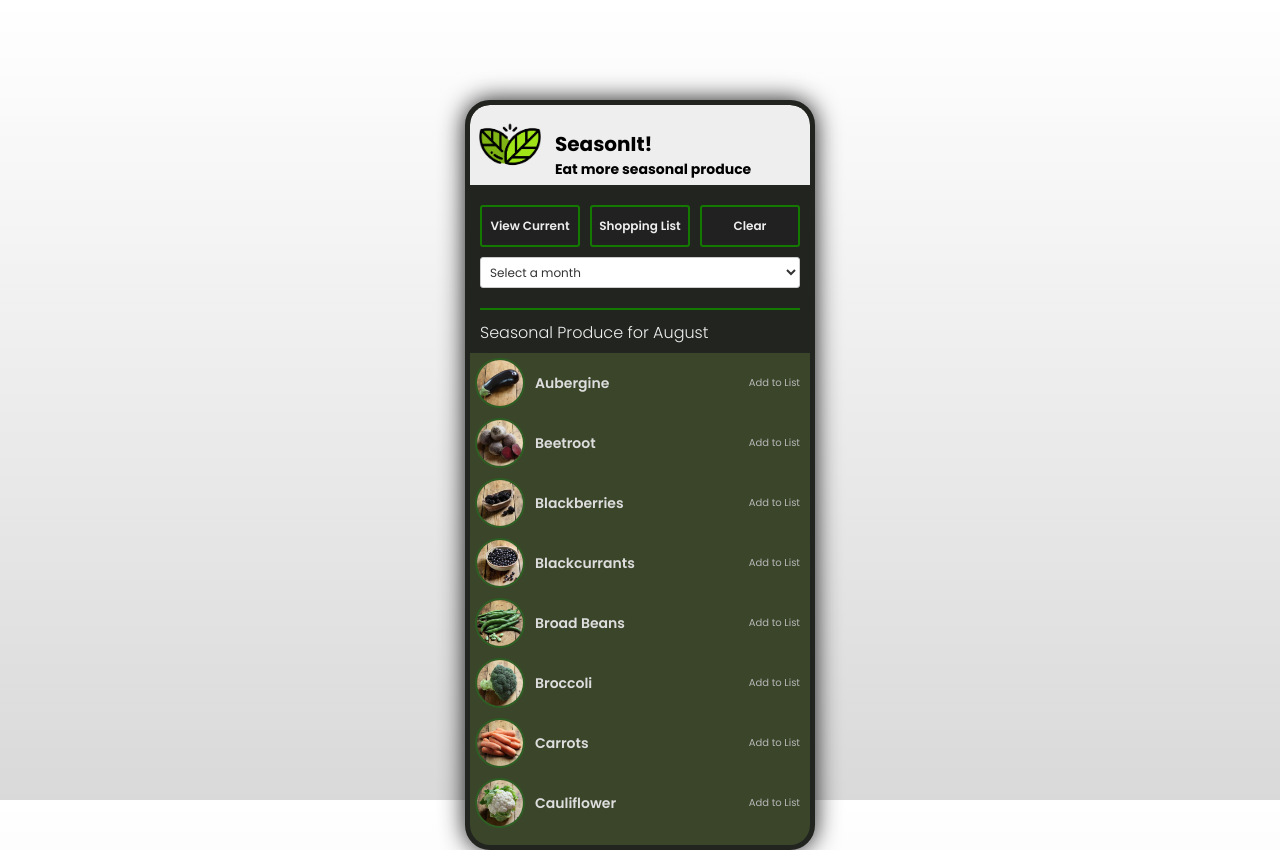
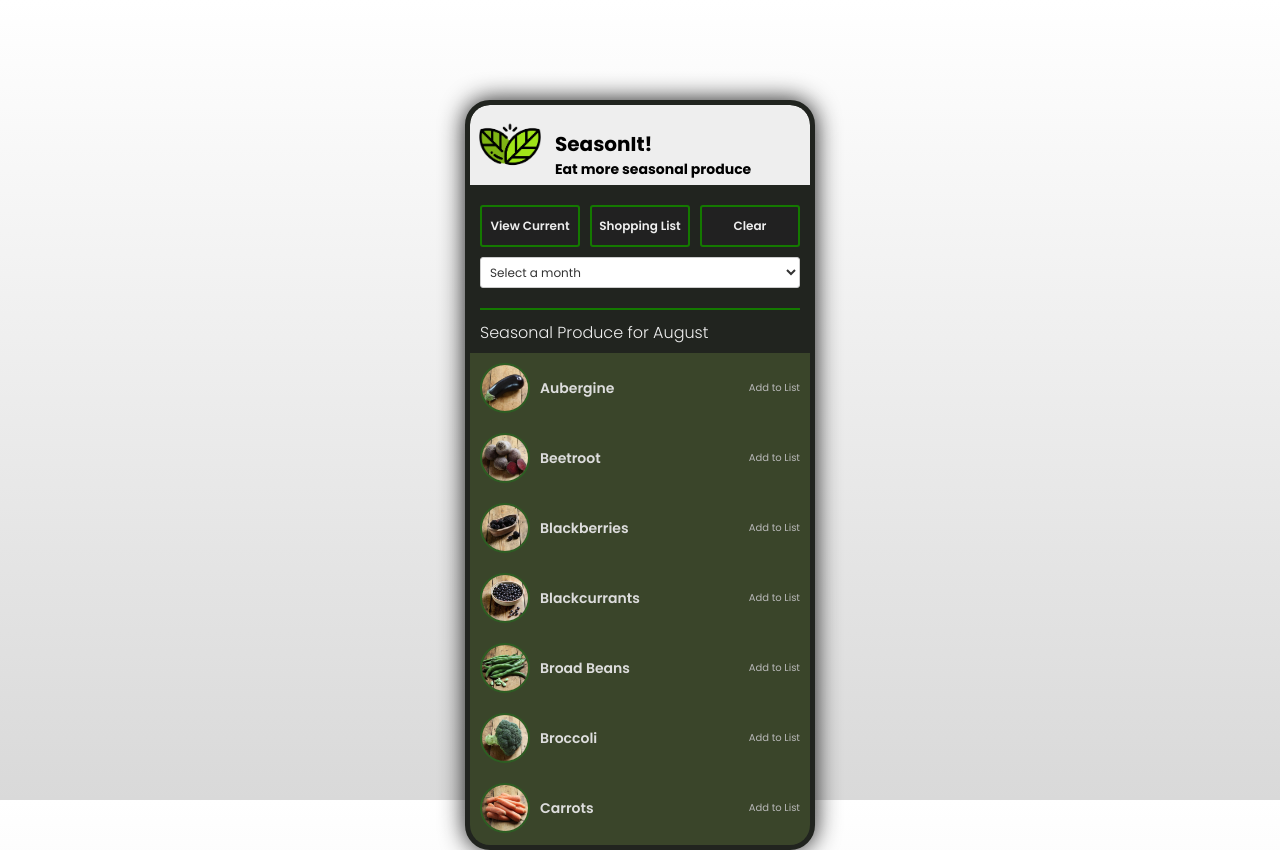
Before and after one commit to benhensor/season-it, a React (Create React App) app in the folder seasonit/: page / in a window 1280 px wide. Both pictures are taken after a click on the button "View Current". Built offline with nearby package versions, Linux system fonts and the light colour scheme.

Commit message:
added check to prevent srtytling change on item selection

```diff
--- a/seasonit/src/App.js
+++ b/seasonit/src/App.js
@@ -105,12 +105,7 @@ function App() {
 
   // Checks for duplicates before adding to shopping list
   function handleAddToShoppingList(produce) {
-    const itemName = produce.name.trim()
-    if ( !shoppingList.some(item => item.name === itemName)) {
-      addToShoppingList(produce)
-    } else {
-      setMessage('Item already in shopping list')
-    }
+    addToShoppingList(produce)
   }
 
 
@@ -131,8 +126,13 @@ function App() {
 
   // handles item selection
   function selectItem(produce) {
+    const itemName = produce.name.trim()
+    if (!shoppingList.some(item => item.name === itemName)) {
     handleAddToShoppingList(produce)
     addToSelected(produce.name)
+    } else {
+      setMessage('Item already in shopping list')
+    }
   }
 
 
@@ -152,7 +152,6 @@ function App() {
           />
           <MessageDisplay message={message} />
           <Display
-            message={message}
             placeholder={placeholder}
             shoppingList={shoppingList}
             selectedItem={selectedItem}
--- a/seasonit/src/components/producecard/producecard.css
+++ b/seasonit/src/components/producecard/producecard.css
@@ -2,7 +2,7 @@
   display: flex;
   align-items: center;
   width: 100%;
-  padding: 0.5rem;
+  padding: 1rem;
   background-color: transparent;
   color: #eee;
   transition: all 0.2s ease-in-out;
@@ -71,6 +71,6 @@
   color: #b8b8b8;
   font-size: 1rem;
   cursor: pointer;
-  margin: 0 0.5rem;
+  margin: 0 0 0 0.5rem;
   transition: all 0.05s ease-in-out;
 }
```
